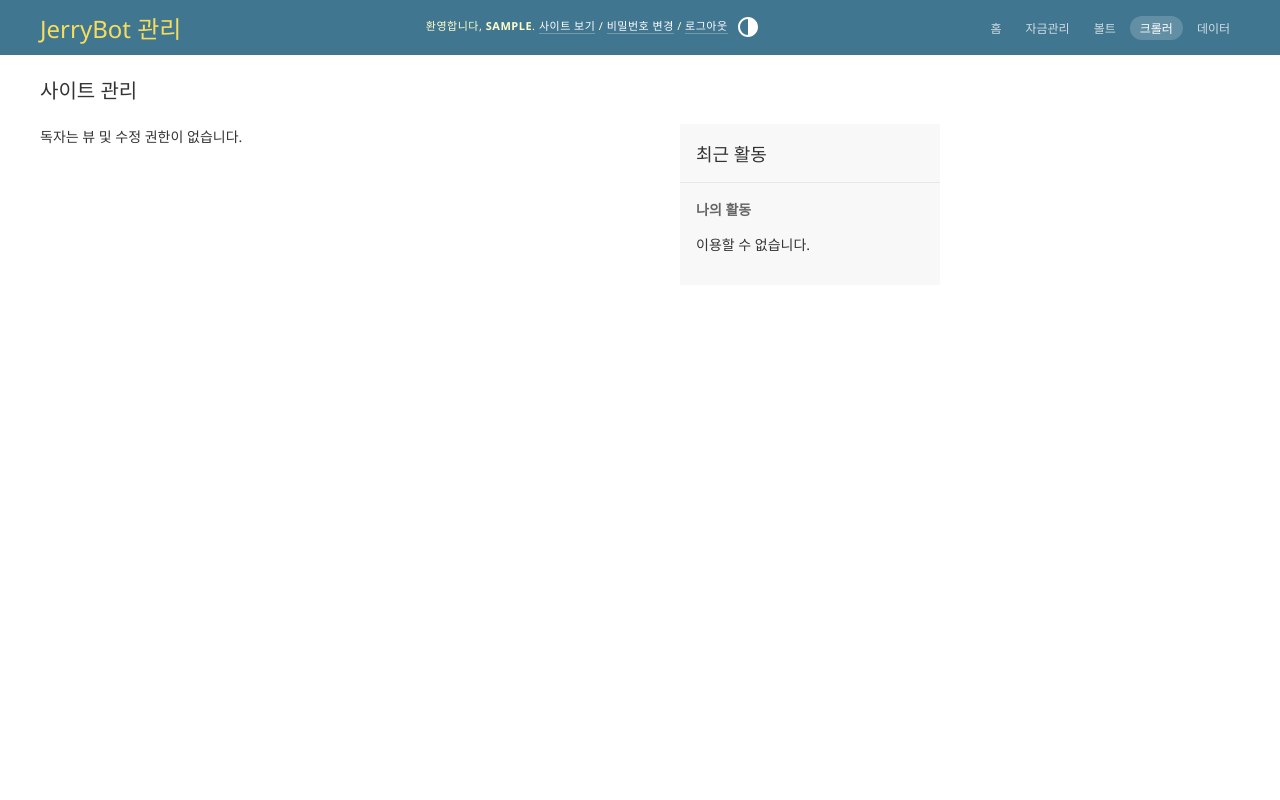
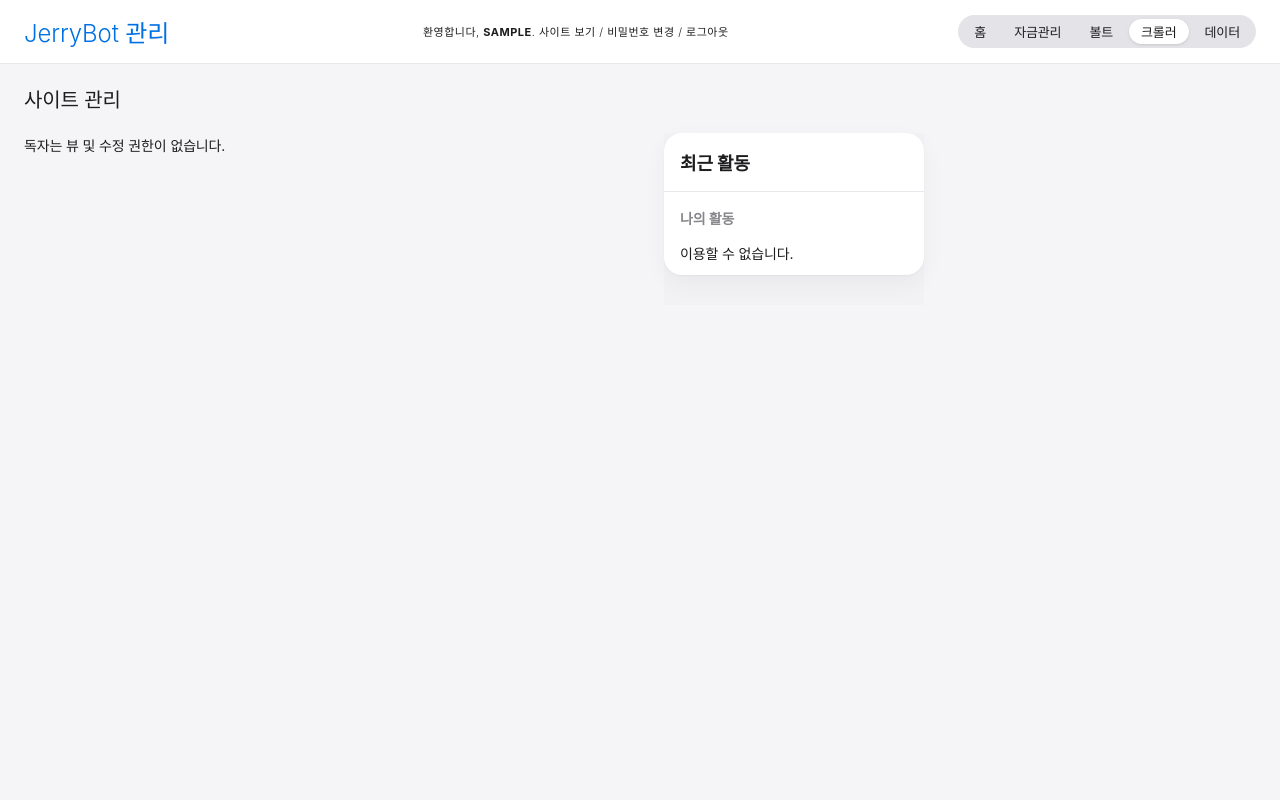
Before and after one commit to Mesopotamia2957/JerryBot_V2, a Django app: page /admin/ in a window 1280 px wide. Run offline with Django 5.2, Linux system fonts and the light colour scheme; the visitor is signed in with stand-in values (Sample User, id 1); data comes from the database, SQL or seed files in the repository; data that the repository does not hold is empty.

Commit message:
크롤러 admin 을 다른 서비스 화면과 같은 디자인으로
Django admin 기본 테마(파란 헤더 + OS 따라 다크)가 포털·자금관리·볼트와
정반대여서 메뉴를 옮겨다닐 때 결이 끊겼다.

- static/admin-theme.css 신설. Django 5 admin 의 CSS 변수를 포털 토큰
  (--bg #F5F5F7, --card #FFF, --ink #1D1D1F, --blue #0071E3 …)으로 갈아끼우고
  둥근 모서리·그림자·알약 버튼만 손봤다. 색은 변수가 다 처리한다.
- base_site.html 에서 dark-mode-vars 블록을 비웠다. dark_mode.css 와
  theme.js 가 아예 안 실린다 — 다른 화면이 전부 라이트 하나뿐이라
  admin 만 OS 설정을 따라 어두워지면 안 된다. 동작 안 하는 테마 토글은 숨긴다.
- 상단 공통 메뉴를 다른 화면과 같은 알약 모양으로.

Co-Authored-By: Claude Opus 5 <noreply@anthropic.com>

```diff
--- a/JerryBot_V2/JerryBot_V2/settings.py
+++ b/JerryBot_V2/JerryBot_V2/settings.py
@@ -127,6 +127,7 @@ USE_TZ = True
 
 STATIC_URL = 'static/'
 STATIC_ROOT = BASE_DIR / 'staticfiles'   # collectstatic 결과. Docker 빌드 때 생성
+STATICFILES_DIRS = [BASE_DIR / 'static']  # admin-theme.css (서비스 공통 디자인)
 STORAGES = {
     'staticfiles': {'BACKEND': 'whitenoise.storage.CompressedStaticFilesStorage'},
 }
--- /dev/null
+++ b/JerryBot_V2/static/admin-theme.css
@@ -0,0 +1,220 @@
+/*
+  Django admin 을 다른 서비스 화면(포털·자금관리·볼트·데이터 관리)과 같은 결로 맞춘다.
+  색은 전부 CSS 변수로 갈아끼우고, 모양(둥근 모서리·그림자·알약 버튼)만 조금 손본다.
+
+  base_site.html 에서 dark-mode-vars 블록을 비워 dark_mode.css 와 theme.js 를 걷어냈다.
+  다른 화면이 전부 라이트 하나뿐이라 admin 만 OS 설정을 따라 어두워지면 결이 깨진다.
+*/
+
+:root {
+  /* 포털과 같은 토큰 */
+  --jerry-bg: #F5F5F7;
+  --jerry-card: #FFFFFF;
+  --jerry-ink: #1D1D1F;
+  --jerry-sub: #86868B;
+  --jerry-sep: #E8E8ED;
+  --jerry-fill: #F2F2F5;
+  --jerry-blue: #0071E3;
+  --jerry-blue-dark: #0058B8;
+  --jerry-blue-tint: #EAF3FE;
+  --jerry-red: #D70015;
+  --jerry-green-tint: #E9F6EE;
+  --jerry-warn-tint: #FDF3DF;
+  --jerry-red-tint: #FDEFE9;
+
+  /* ── Django admin 변수 덮어쓰기 ───────────────────────────── */
+  --primary: var(--jerry-blue);
+  --secondary: var(--jerry-card);
+  --accent: var(--jerry-blue);
+  --primary-fg: #FFFFFF;
+
+  --body-fg: var(--jerry-ink);
+  --body-bg: var(--jerry-bg);
+  --body-quiet-color: var(--jerry-sub);
+  --body-loud-color: var(--jerry-ink);
+
+  --header-color: var(--jerry-ink);
+  --header-branding-color: var(--jerry-ink);
+  --header-bg: var(--jerry-card);
+  --header-link-color: var(--jerry-ink);
+
+  --breadcrumbs-fg: var(--jerry-sub);
+  --breadcrumbs-link-fg: var(--jerry-blue);
+  --breadcrumbs-bg: var(--jerry-bg);
+
+  --link-fg: var(--jerry-blue);
+  --link-hover-color: var(--jerry-blue-dark);
+  --link-selected-fg: var(--jerry-blue);
+
+  --hairline-color: var(--jerry-sep);
+  --border-color: var(--jerry-sep);
+
+  --error-fg: var(--jerry-red);
+  --message-success-bg: var(--jerry-green-tint);
+  --message-warning-bg: var(--jerry-warn-tint);
+  --message-error-bg: var(--jerry-red-tint);
+
+  --darkened-bg: var(--jerry-fill);
+  --selected-bg: var(--jerry-blue-tint);
+  --selected-row: var(--jerry-warn-tint);
+
+  --button-fg: #FFFFFF;
+  --button-bg: var(--jerry-blue);
+  --button-hover-bg: var(--jerry-blue-dark);
+  --default-button-bg: var(--jerry-blue);
+  --default-button-hover-bg: var(--jerry-blue-dark);
+  --close-button-bg: var(--jerry-sub);
+  --close-button-hover-bg: #6E6E73;
+  --delete-button-bg: var(--jerry-red);
+  --delete-button-hover-bg: #B3000F;
+
+  --object-tools-fg: #FFFFFF;
+  --object-tools-bg: var(--jerry-ink);
+  --object-tools-hover-bg: #3A3A3C;
+
+  --font-family-primary: -apple-system, BlinkMacSystemFont, "SF Pro Text",
+    "Apple SD Gothic Neo", "Pretendard", "Noto Sans KR", system-ui, sans-serif;
+
+  color-scheme: light;
+}
+
+body { letter-spacing: -0.01em; }
+
+/* ── 상단 헤더 ─────────────────────────────────────────────── */
+#header {
+  padding: 14px 24px;
+  border-bottom: 1px solid var(--jerry-sep);
+  box-shadow: none;
+}
+#branding h1, #branding h1 a:link, #branding h1 a:visited {
+  color: var(--jerry-ink);
+  font-weight: 600;
+  letter-spacing: -0.02em;
+}
+/* 테마 토글은 dark_mode.css 와 theme.js 를 걷어내서 동작하지 않는다 */
+.theme-toggle { display: none !important; }
+
+/* 서비스 공통 메뉴. 다른 화면과 같은 알약 모양으로 */
+.jerry-nav {
+  display: inline-flex;
+  gap: 4px;
+  margin-left: 16px;
+  padding: 4px;
+  vertical-align: middle;
+  background: #E3E3E8;
+  border-radius: 999px;
+  max-width: 100%;
+  overflow-x: auto;
+}
+.jerry-nav a {
+  flex: 0 0 auto;
+  padding: 3px 12px;
+  border-radius: 999px;
+  font-size: 13px;
+  font-weight: 500;
+  color: var(--jerry-sub);
+  text-decoration: none;
+  white-space: nowrap;
+  opacity: 1;
+}
+.jerry-nav a.active {
+  background: var(--jerry-card);
+  color: var(--jerry-ink);
+  box-shadow: 0 1px 3px rgba(0, 0, 0, .12);
+}
+.jerry-nav a:hover { color: var(--jerry-ink); background: rgba(255, 255, 255, .6); }
+@media (max-width: 767px) { .jerry-nav { margin-left: 0; margin-top: 8px; } }
+
+/* ── 빵부스러기 ────────────────────────────────────────────── */
+div.breadcrumbs {
+  padding: 10px 24px;
+  border-bottom: none;
+  font-size: 12px;
+  color: var(--jerry-sub);
+}
+
+/* ── 카드(모듈) ────────────────────────────────────────────── */
+.module, .inline-group, .dashboard #content-related .module {
+  border-radius: 18px;
+  border: none;
+  box-shadow: 0 1px 2px rgba(0, 0, 0, .04), 0 8px 24px rgba(0, 0, 0, .045);
+  overflow: hidden;
+  background: var(--jerry-card);
+}
+.module h2, .module caption, .inline-group h2 {
+  background: var(--jerry-card);
+  color: var(--jerry-ink);
+  font-size: 13px;
+  font-weight: 600;
+  letter-spacing: -0.01em;
+  padding: 14px 20px 10px;
+  border-bottom: 1px solid var(--jerry-sep);
+  text-transform: none;
+}
+.module table th, .module table td { border-bottom: 1px solid var(--jerry-sep); }
+#content { padding: 20px 24px 40px; }
+
+/* ── 버튼 ──────────────────────────────────────────────────── */
+.button, input[type=submit], input[type=button], .submit-row input, a.button {
+  border-radius: 999px;
+  padding: 8px 18px;
+  font-weight: 600;
+  font-size: 13px;
+  border: none;
+  box-shadow: none;
+}
+.submit-row {
+  border-radius: 18px;
+  border: none;
+  background: var(--jerry-card);
+  box-shadow: 0 1px 2px rgba(0, 0, 0, .04), 0 8px 24px rgba(0, 0, 0, .045);
+  padding: 14px 20px;
+}
+.object-tools a, .object-tools a:link, .object-tools a:visited {
+  border-radius: 999px;
+  font-size: 12px;
+  font-weight: 600;
+  text-transform: none;
+  letter-spacing: 0;
+}
+
+/* ── 입력 ──────────────────────────────────────────────────── */
+input[type=text], input[type=password], input[type=email], input[type=url],
+input[type=number], input[type=tel], textarea, select, .vTextField {
+  border: 1px solid var(--jerry-sep);
+  border-radius: 10px;
+  padding: 7px 10px;
+  background: var(--jerry-card);
+  color: var(--jerry-ink);
+}
+input:focus, textarea:focus, select:focus, .vTextField:focus {
+  outline: none;
+  border-color: var(--jerry-blue);
+}
+
+/* ── 목록 ──────────────────────────────────────────────────── */
+#changelist .actions {
+  background: var(--jerry-fill);
+  border: none;
+  border-radius: 12px;
+  margin-bottom: 10px;
+  color: var(--jerry-sub);
+}
+#changelist-filter { border-radius: 18px; background: var(--jerry-card); }
+#changelist-filter h2 { border-radius: 18px 18px 0 0; }
+#changelist table thead th { background: var(--jerry-card); }
+tr:hover > td, tr:hover > th { background: var(--jerry-fill); }
+.paginator { border-top: 1px solid var(--jerry-sep); background: var(--jerry-card); }
+
+/* ── 로그인 ────────────────────────────────────────────────── */
+body.login #container {
+  border-radius: 18px;
+  border: none;
+  box-shadow: 0 1px 2px rgba(0, 0, 0, .04), 0 12px 40px rgba(0, 0, 0, .08);
+  overflow: hidden;
+}
+body.login #header { border-bottom: 1px solid var(--jerry-sep); }
+body.login .submit-row { box-shadow: none; padding: 0; }
+
+/* ── 메시지 ────────────────────────────────────────────────── */
+ul.messagelist li { border-radius: 12px; font-size: 13px; }
--- a/JerryBot_V2/templates/admin/base_site.html
+++ b/JerryBot_V2/templates/admin/base_site.html
@@ -1,12 +1,16 @@
 {% extends "admin/base.html" %}
-{% load i18n %}
-{# Django admin 상단에 서비스 공통 메뉴를 얹는다. settings.TEMPLATES DIRS('templates/')가 이 파일을 먼저 찾는다. #}
+{% load i18n static %}
+{# Django admin 을 다른 서비스 화면과 같은 결로 맞춘다. settings.TEMPLATES DIRS('templates/')가 이 파일을 먼저 찾는다. #}
 
 {% block title %}{% if subtitle %}{{ subtitle }} | {% endif %}{{ title }} | JerryBot 관리{% endblock %}
 
 {% block branding %}
 <div id="site-name"><a href="{% url 'admin:index' %}">JerryBot 관리</a></div>
 {% endblock %}
+
+{# 다른 화면이 전부 라이트 하나뿐이라 admin 만 OS 설정을 따라 어두워지면 결이 깨진다.
+   이 블록을 비우면 dark_mode.css 와 theme.js 가 아예 안 실린다. #}
+{% block dark-mode-vars %}{% endblock %}
 
 {% block nav-global %}
 <nav class="jerry-nav" aria-label="서비스 메뉴">
@@ -19,10 +23,5 @@
 {% endblock %}
 
 {% block extrastyle %}{{ block.super }}
-<style>
-  .jerry-nav { display: inline-flex; gap: 4px; margin-left: 16px; vertical-align: middle; flex-wrap: wrap; }
-  .jerry-nav a { color: var(--header-link-color, #fff); opacity: .75; padding: 3px 10px; border-radius: 999px; font-size: 12px; text-decoration: none; }
-  .jerry-nav a.active, .jerry-nav a:hover { opacity: 1; background: rgba(255,255,255,.18); }
-  @media (max-width: 767px) { .jerry-nav { margin-left: 0; margin-top: 6px; } }
-</style>
+<link rel="stylesheet" href="{% static 'admin-theme.css' %}">
 {% endblock %}
```
